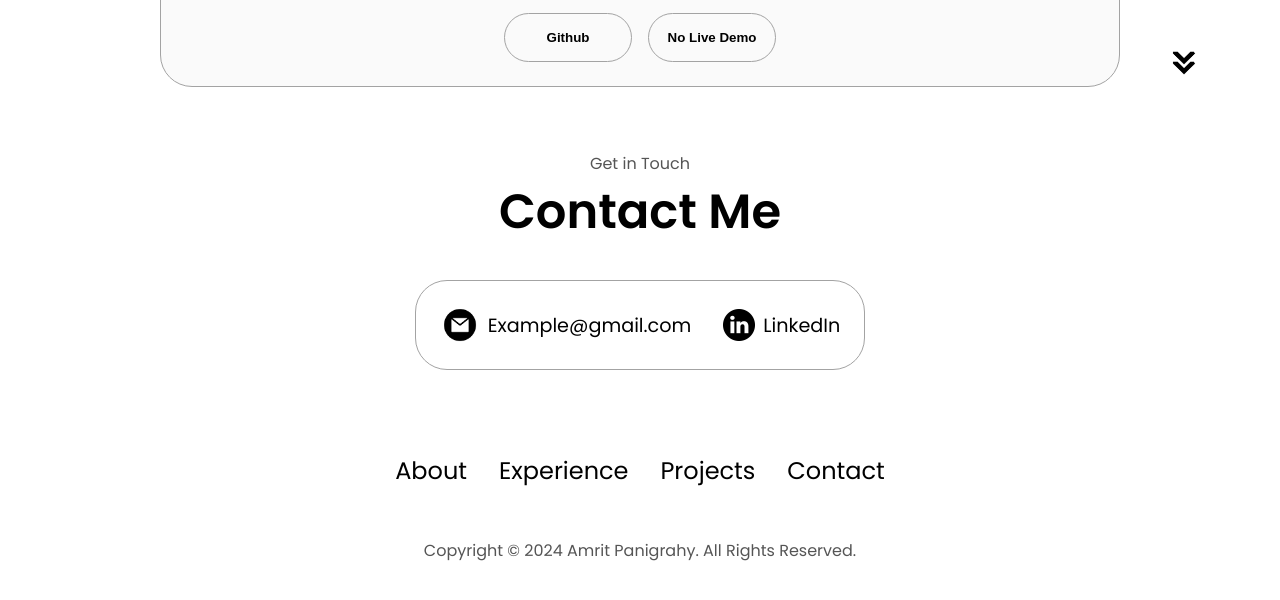
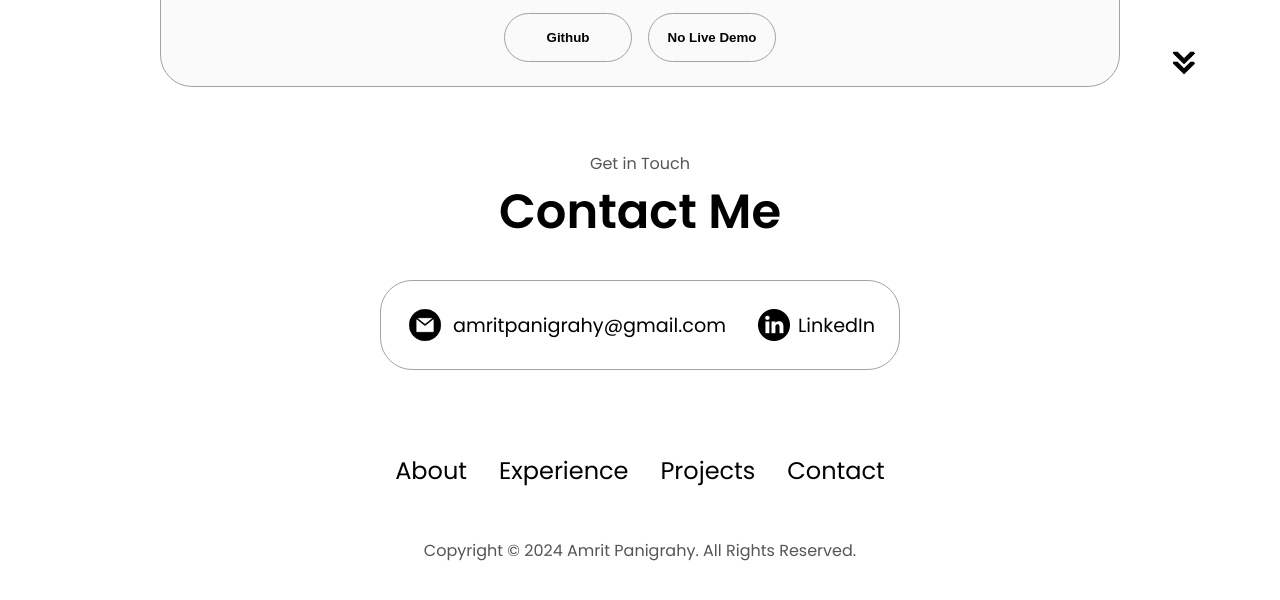
Before and after one commit to 24amrit/portfolio, a plain HTML site: page index.html in a window 1280 px wide. Shown: the part 3839-4439 px from the top of the page. Drawn offline with Linux system fonts and the light colour scheme.

Commit message:
Update index.html

```diff
--- a/index.html
+++ b/index.html
@@ -402,7 +402,7 @@
             alt="Email icon"
             class="icon contact-icon email-icon"
           />
-          <p><a href="mailto:amritpanigrahy@gmail.com">Example@gmail.com</a></p>
+          <p><a href="mailto:amritpanigrahy@gmail.com">amritpanigrahy@gmail.com</a></p>
         </div>
         <div class="contact-info-container">
           <img
```
